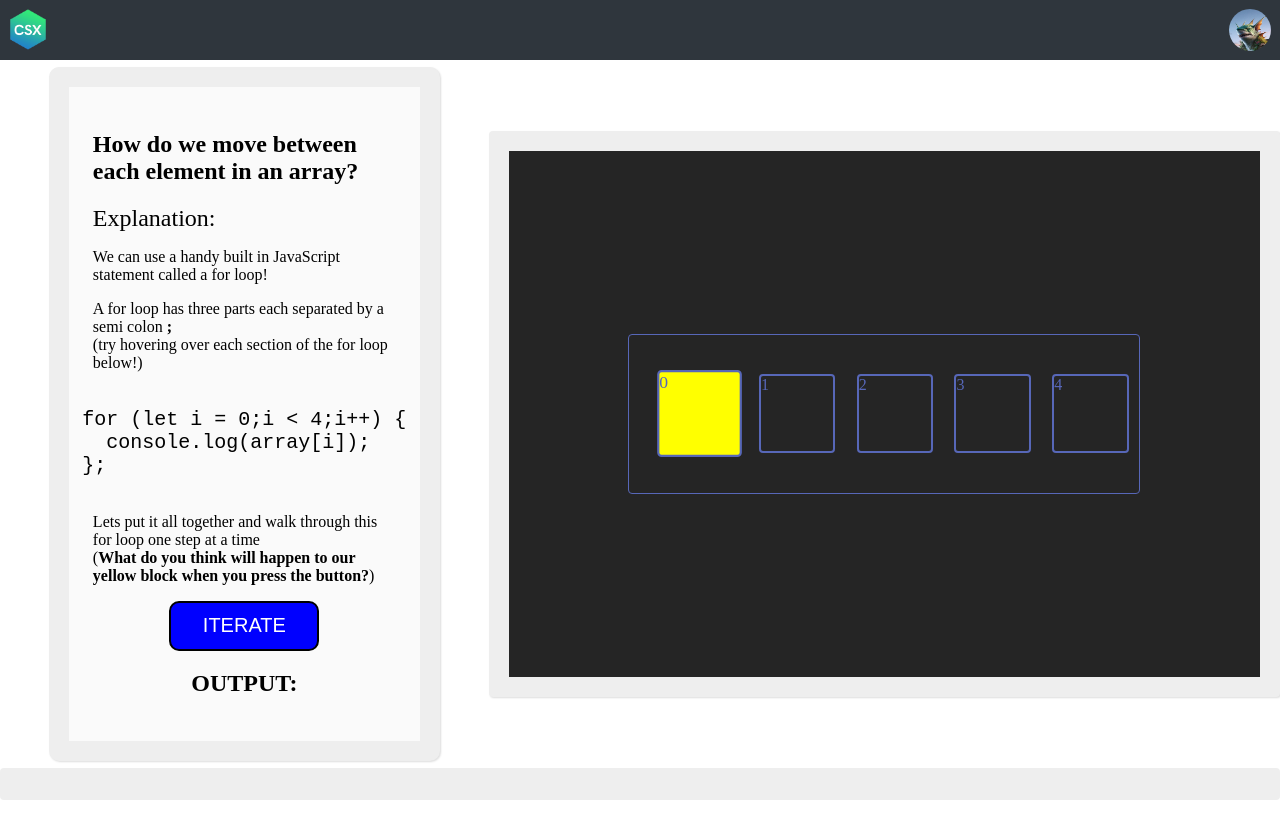
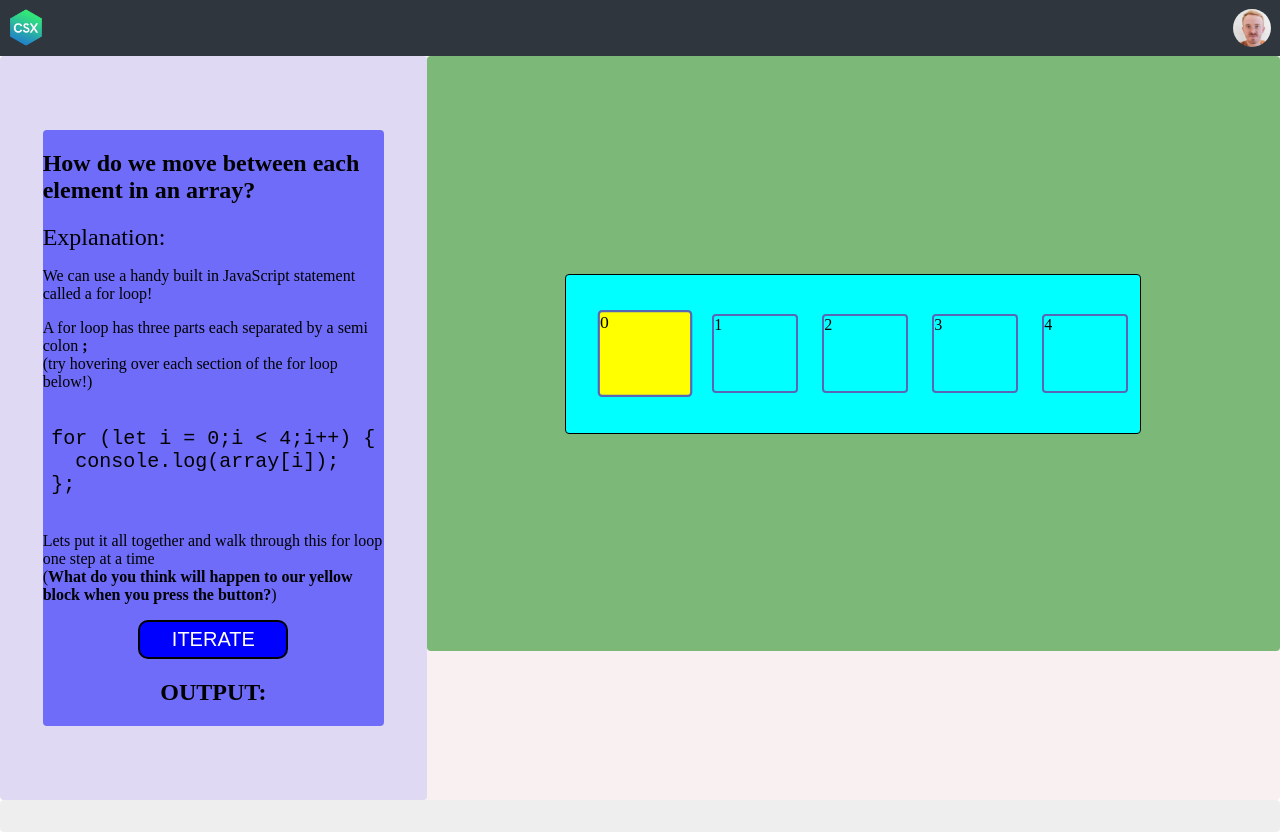
Before and after one commit to TheGoblinSharks/Scratch-Project, a React (Vite) app: page / in a window 1280 px wide. Before the commit the page ends 800 px from the top, so only its background shows below. Built offline with nearby package versions, Linux system fonts and the light colour scheme.

Commit message:
animation moved from App.jsx, some react components added, page structure updated to fit window, tab name and icon added, misc css and images added

```diff
--- a/src/components/navBar.jsx
+++ b/src/components/navBar.jsx
@@ -4,7 +4,7 @@ const NavBar = () => {
       <div>
         <nav>
           <img src="src/assets/CSX-logo.png"></img>
-          <img className="circle" src="src/assets/goblin-shark-pfp.jpg"></img>
+          <img className="circle" src="src/assets/will-sentance-pfp.jpg"></img>
         </nav>
       </div>
     );
--- a/src/index.css
+++ b/src/index.css
@@ -2,6 +2,7 @@
  /* ********************MAIN STRUCTURE/CONTAINERS******************** */
 
 * {
+    /* border: 1px solid red; */
     /* border: 1px solid red; */
     box-sizing: border-box;
     border-radius: 4px;
@@ -9,7 +10,7 @@
 /**/
 body {
     display: flex;
-    /* background-color: rgb(255, 255, 255); */
+    background-color: rgb(255, 255, 255);
     margin: 0;
     width: 100vw;
     height: 100vh;
@@ -18,9 +19,10 @@ body {
  nav {
     display: flex;
     justify-content: space-between;
+    justify-content: space-between;
     /**/
     width: 100%;
-    height: 7.5vh;
+    height: 7vh/* 70px */;
     background-color: rgb(47, 54, 61);
     border-radius: 0;
  }
@@ -28,11 +30,11 @@ body {
 .column-wrapper {
     display: flex;
     /**/
-    justify-content: center;
-    align-items: center;
-    background-color: rgb(255, 255, 255);
+    /* background-color: rgb(255, 255, 255); */
+    background-color: rgba(172, 81, 81, 0.078);
+
     width: 100vw;
-    height: 88.5vh;
+    height: 93vh;
 }
 
 .left {
@@ -41,9 +43,14 @@ body {
     justify-content: center;
     align-items: center;
 
+    background-color: rgba(0, 0, 255, 0.1)/* rgb(250, 250, 250) */;
     /* width: 500px; */
     /* flex-grow: 2; */
-    width: 50vw;
+    width: 40vw;
+
+
+
+
 }
 
 .left-main-container {
@@ -52,22 +59,19 @@ body {
     justify-content: flex-start;
     align-items: center;
     /**/
-    background-color: rgb(250, 250, 250);
-    border: 20px solid #eee;
-    box-shadow: 1px 1px 2px #ddd;
-    /**/
+    background-color: rgba(0, 0, 255, 0.5)/* rgb(250, 250, 250) */;
+
     height: 80%;
     width: 80%;
 
-    padding:1.5rem;
-    border-radius:10px;
+
 }
 
 .right {
     display: flex;
     justify-content: center;
     align-items: center;
-    /* border-left: 1px solid gray; */
+    background-color: rgba(0, 128, 0, 0.1)/* rgb(250, 250, 250) */;
     flex-grow: 1;
 }
 
@@ -76,13 +80,14 @@ body {
     justify-content: center;
     align-items: center;
     /**/
-    background-color: rgb(37, 37, 37);
-    color: rgb(87, 103, 184);
-    border: 20px solid #eee;
-    box-shadow: 1px 1px 2px #ddd;
-    /**/
+    /* background-color: rgb(37, 37, 37); */
+    /* color: white; */
+
+    background-color: rgba(0, 128, 0, 0.5)/* rgb(250, 250, 250) */;
+
     height: 80%;
     width: 80%;
+
 }
 
  /* ******************** INNER COMPONENTS/CONTAINERS/THINGS ******************** */
@@ -94,26 +99,29 @@ body {
 }
 
 .primary-solution-display {
-    /* border: 1px solid green; */
+    border: 1px solid green;
 }
 
-.code-input-title{
-
+img {
+    margin: 15px;
+}
+.circle {
+    border-radius: 50%;
 }
 
 
 
 
-/********************* ANIMATION STUFF ******************** */
+/*********************ANIMATION STUFF******************** */
 .arrayContainer {
   /* position: relative; */
   height: 20vh;
-  width:40vw;
+  width: 45vw;
   display: flex;
   align-items: center;
   justify-content: space-around;
-  border: 1px solid rgb(87, 103, 184);
-  /* background-color: aqua; */
+  border: 1px solid black;
+  background-color: aqua;
   /* margin: 20px;  */
 }
 
```
Also changed, not shown: src/components/animation.jsx (+7 -1 lines).
